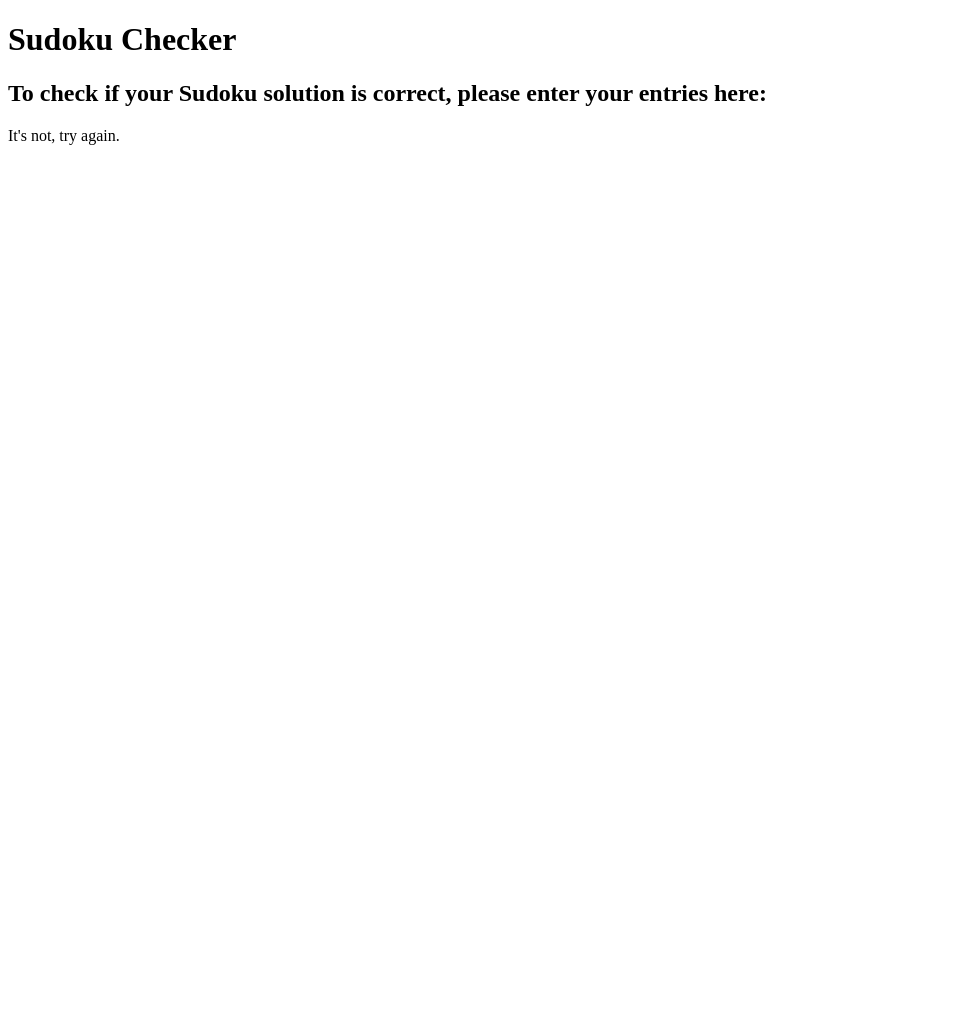
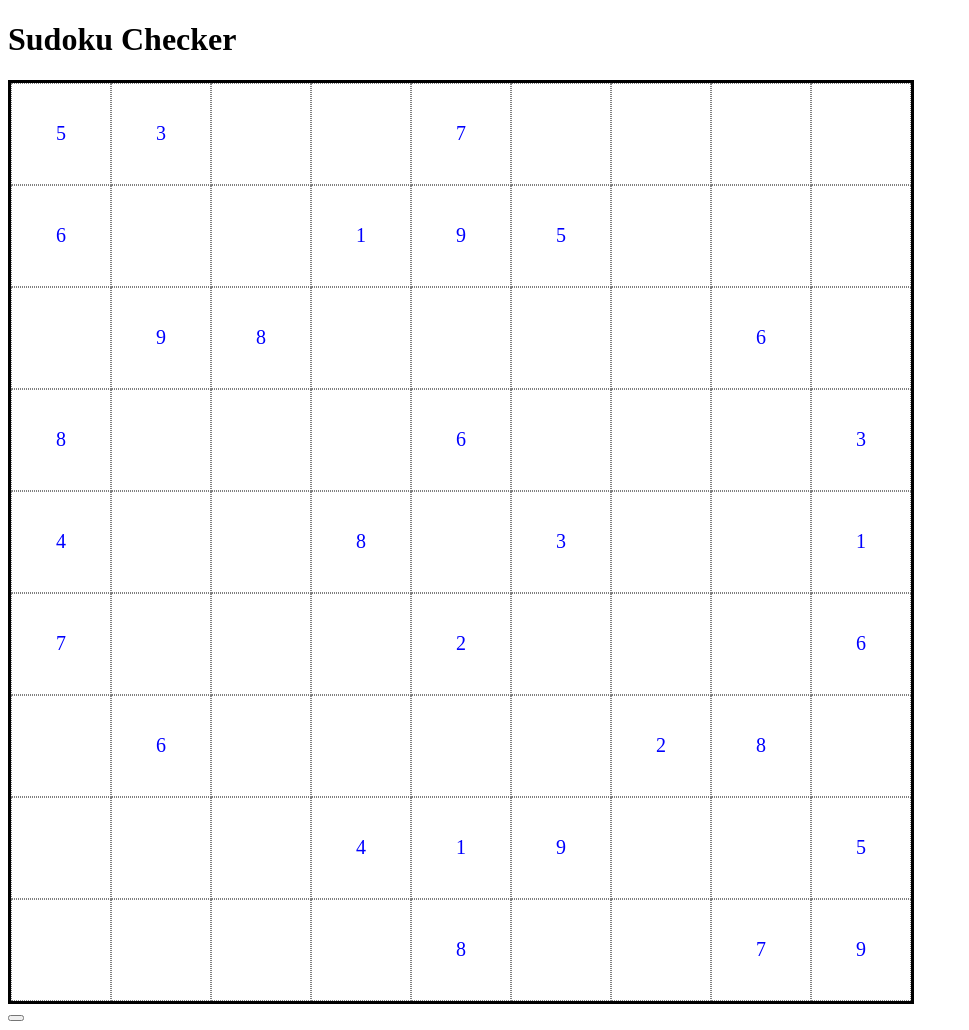
Before and after one commit to josephfriesen/sudoku-checker, a website built with webpack: page src/index.html in a window 1280 px wide. Shown: the whole page, without its empty margins (0-969 px from the left). Before the commit the page ends 800 px from the top, so only its background shows below. Built offline with nearby package versions, Linux system fonts and the light colour scheme.

Commit message:
Uhh, all the stuff.

```diff
--- /dev/null
+++ b/src/constants.js
@@ -0,0 +1,69 @@
+
+export const matrix = [
+  [5,3,4,6,7,8,9,1,2],
+  [6,7,2,1,9,5,3,4,8],
+  [1,9,8,3,4,2,5,6,7],
+  [8,5,9,7,6,1,4,2,3],
+  [4,2,6,8,5,3,7,9,1],
+  [7,1,3,9,2,4,8,5,6],
+  [9,6,1,5,3,7,2,8,4],
+  [2,8,7,4,1,9,6,3,5],
+  [3,4,5,2,8,6,1,7,9]
+];
+
+export const puzzle = [
+  [5,3,0,0,7,0,0,0,0],
+  [6,0,0,1,9,5,0,0,0],
+  [0,9,8,0,0,0,0,6,0],
+  [8,0,0,0,6,0,0,0,3],
+  [4,0,0,8,0,3,0,0,1],
+  [7,0,0,0,2,0,0,0,6],
+  [0,6,0,0,0,0,2,8,0],
+  [0,0,0,4,1,9,0,0,5],
+  [0,0,0,0,8,0,0,7,9]
+]
+
+export const matrixNotEnoughEntries = [
+  [5,3,4,6,7,8,9,1],
+  [6,7,2,1,9,5,3,4,8],
+  [1,9,8,3,4,2,5,6,7],
+  [8,5,9,7,6,1,4,2,3],
+  [4,2,6,8,5,3,7,9,1],
+  [7,1,3,9,2,4,8,5,6],
+  [9,6,1,5,3,7,2,8,4],
+  [2,8,7,4,1,9,6,3,5],
+  [3,4,5,2,8,6,1,7,9]
+];
+export const matrixContainsGarbage = [
+  [5,3,4,6,7,"hi",9,1,2],
+  [6,7,2,1,9,5,3,4,8],
+  [1,9,8,3,4,2,5,6,7],
+  [8,5,9,7,6,1,4,2,3],
+  [4,2,6,8,5,3,7,9,1],
+  [7,1,3,9,2,4,8,5,6],
+  [9,6,1,5,3,7,2,8,4],
+  [2,8,7,4,1,9,6,3,5],
+  [3,4,5,2,8,6,1,7,9]
+];
+export const matrixOutOfRange = [
+  [5,3,4,6,7,8,9,1,2],
+  [6,7,2,1,9,5,3,4,8],
+  [1,9,8,3,4,2,5,6,7],
+  [8,5,9,7,6,1,4,2,3],
+  [4,2,6,8,5,3,7,87,1],
+  [7,1,3,9,2,4,8,5,6],
+  [9,6,1,5,3,7,2,8,4],
+  [2,8,7,4,1,9,6,3,5],
+  [3,4,5,2,8,6,1,7,9]
+];
+export const matrixNotASolution = [
+  [5,3,4,6,7,8,9,1,2],
+  [6,7,2,1,9,5,3,4,8],
+  [1,9,8,3,4,2,5,6,7],
+  [8,5,1,7,6,9,4,2,3],
+  [4,2,6,8,5,3,7,9,1],
+  [7,1,3,9,2,4,8,5,6],
+  [9,6,1,5,3,7,2,8,4],
+  [2,8,7,4,1,9,6,3,5],
+  [3,4,5,2,8,6,1,7,9]
+];
--- a/src/index.html
+++ b/src/index.html
@@ -8,11 +8,111 @@
     <div class="header">
       <h1>Sudoku Checker</h1>
     </div>
-    <div class="entry">
-      <h2>To check if your Sudoku solution is correct, please enter your entries here:</h2>
+    <div class="entry hidden">
+      <input type="text" id="user-num">
+      <button id="enter-value-button">
     </div>
-    <div class="output">
-      <p>It's not, try again.</p>
+    <div class="sudoku-container">
+      <div class="sudoku-box">
+        <div class="square 00"></div>
+        <div class="square 01"></div>
+        <div class="square 02"></div>
+        <div class="square 03"></div>
+        <div class="square 04"></div>
+        <div class="square 05"></div>
+        <div class="square 06"></div>
+        <div class="square 07"></div>
+        <div class="square 08"></div>
+      </div>
+      <div class="sudoku-box">
+        <div class="square 10"></div>
+        <div class="square 11"></div>
+        <div class="square 12"></div>
+        <div class="square 13"></div>
+        <div class="square 14"></div>
+        <div class="square 15"></div>
+        <div class="square 16"></div>
+        <div class="square 17"></div>
+        <div class="square 18"></div>
+      </div>
+      <div class="sudoku-box">
+        <div class="square 20"></div>
+        <div class="square 21"></div>
+        <div class="square 22"></div>
+        <div class="square 23"></div>
+        <div class="square 24"></div>
+        <div class="square 25"></div>
+        <div class="square 26"></div>
+        <div class="square 27"></div>
+        <div class="square 28"></div>
+      </div>
+      <div class="sudoku-box">
+        <div class="square 30"></div>
+        <div class="square 31"></div>
+        <div class="square 32"></div>
+        <div class="square 33"></div>
+        <div class="square 34"></div>
+        <div class="square 35"></div>
+        <div class="square 36"></div>
+        <div class="square 37"></div>
+        <div class="square 38"></div>
+      </div>
+      <div class="sudoku-box">
+        <div class="square 40"></div>
+        <div class="square 41"></div>
+        <div class="square 42"></div>
+        <div class="square 43"></div>
+        <div class="square 44"></div>
+        <div class="square 45"></div>
+        <div class="square 46"></div>
+        <div class="square 47"></div>
+        <div class="square 48"></div>
+      </div>
+      <div class="sudoku-box">
+        <div class="square 50"></div>
+        <div class="square 51"></div>
+        <div class="square 52"></div>
+        <div class="square 53"></div>
+        <div class="square 54"></div>
+        <div class="square 55"></div>
+        <div class="square 56"></div>
+        <div class="square 57"></div>
+        <div class="square 58"></div>
+      </div>
+      <div class="sudoku-box">
+        <div class="square 60"></div>
+        <div class="square 61"></div>
+        <div class="square 62"></div>
+        <div class="square 63"></div>
+        <div class="square 64"></div>
+        <div class="square 65"></div>
+        <div class="square 66"></div>
+        <div class="square 67"></div>
+        <div class="square 68"></div>
+      </div>
+      <div class="sudoku-box">
+        <div class="square 70"></div>
+        <div class="square 71"></div>
+        <div class="square 72"></div>
+        <div class="square 73"></div>
+        <div class="square 74"></div>
+        <div class="square 75"></div>
+        <div class="square 76"></div>
+        <div class="square 77"></div>
+        <div class="square 78"></div>
+      </div>
+      <div class="sudoku-box">
+        <div class="square 80"></div>
+        <div class="square 81"></div>
+        <div class="square 82"></div>
+        <div class="square 83"></div>
+        <div class="square 84"></div>
+        <div class="square 85"></div>
+        <div class="square 86"></div>
+        <div class="square 87"></div>
+        <div class="square 88"></div>
+      </div>
     </div>
+    <button class="load" type="button" name="button"></button>
   </body>
 </html>
--- a/src/main.js
+++ b/src/main.js
@@ -1,6 +1,41 @@
 import $ from 'jquery';
+import './scss/styles.scss';
+import { matrix, puzzle } from './constants.js';
+
 
 $(document).ready(function() {
-  console.log('hi');
-  var dummy = "hi";
+  let userPuzzle = [];
+  for (let i = 0; i < 9; i++) {
+    let row = [];
+    for (let j = 0; j < 9; j++) {
+      row.push(puzzle[i][j]);
+    }
+    userPuzzle.push(row);
+  }
+  console.log(userPuzzle);
+
+  for (let i = 0; i < 9; i++) {
+    for (let j = 0; j < 9; j++) {
+      const coord = `.${i}${j}`;
+      if (userPuzzle[coord[1]][coord[2]] == 0) {
+        $(coord).click(function() {
+          console.log(coord);
+          $(".entry").toggleClass("hidden");
+          $("#enter-value-button").click(function() {
+            let userInput = parseInt($("#user-num").val());
+            console.log(userInput);
+            $("#user-num").val("");
+            userPuzzle[coord[1]][coord[2]] = userInput;
+            $(coord).text(userInput);
+            $(coord).toggleClass("user-input");
+            $(".entry").toggleClass("hidden");
+          });
+        });
+      }
+      else {
+        $(coord).text(userPuzzle[coord[1]][coord[2]]);
+        $(coord).toggleClass("clue");
+      }
+    }
+  }
 });
--- /dev/null
+++ b/src/scss/styles.scss
@@ -0,0 +1,35 @@
+.sudoku-container {
+  border: 3px solid black;
+  width: 900px;
+}
+
+.square {
+  width: 100px;
+  height: 100px;
+  border: 1px dotted grey;
+}
+
+.sudoku-box {
+  display: flex;
+  flex-direction: row;
+  width: 100%;
+}
+
+.hidden {
+  display: none;
+}
+
+.clue {
+  color: blue;
+  display: flex;
+  justify-content: center;
+  align-items: center;
+  font-size: 20px;
+}
+
+.user-input {
+  display: flex;
+  justify-content: center;
+  align-items: center;
+  font-size: 20px;
+}
```
Also changed, not shown: specs/sudoku-spec.js (+49 -55 lines), src/backend.js (+37 -29 lines).
